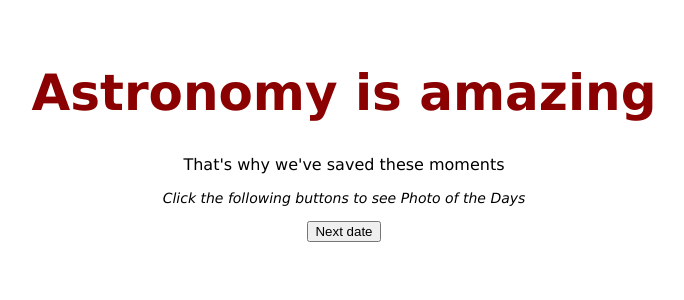
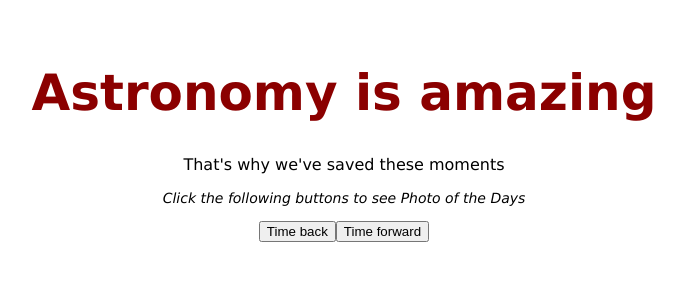
Before and after one commit to Jessiehongtran/nasa2, a React (Create React App) app in the folder photos/: page / in a window 1280 px wide. Shown: the top 300 px of the page, without its empty margins (296-980 px from the left). Built offline with nearby package versions, Linux system fonts and the light colour scheme; no server answers.

Commit message:
got image displayed according to date change

```diff
--- a/photos/src/Components/PhotoGrid.js
+++ b/photos/src/Components/PhotoGrid.js
@@ -10,7 +10,7 @@ class PhotoGrid extends React.Component {
         }
     }
 
-    increaseDate(){
+    decreaseDate(){
         var currentDate = this.state.date
         for (let i = 0; i < currentDate.length; i++){
             var yyyy = currentDate.slice(0, 4)
@@ -37,8 +37,36 @@ class PhotoGrid extends React.Component {
 
     }
 
+    increaseDate(){
+        var currentDate = this.state.date
+        for (let i = 0; i < currentDate.length; i++){
+            var yyyy = currentDate.slice(0, 4)
+            var mm = currentDate.slice(5,7)
+            var dd = currentDate.slice(8,10)
+        }
+
+        var date = parseInt(dd)+1
+        var month = parseInt(mm)
+        var year = parseInt(yyyy)
+
+        if (date >= 30){
+            date = 0
+            month = month +1
+        }
+
+        if (month >= 12){
+            month = 1
+            year = year + 1
+        }
+
+        const tomorrow = String(year) + "-" + String(month).padStart(2, '0') + "-" + String(date).padStart(2, '0')
+        this.setState({date: tomorrow})
+
+    }
+
 
     componentDidMount(){
+        console.log('date in componentDidMount', this.state.date)
         axios
         .get(`https://api.nasa.gov/planetary/apod?api_key=HpJEx1kZ3eD7MbBaHy0qDJKbMdjIEiAaprSj7Y8u&date=${this.state.date}`)
         .then(res => {
@@ -50,12 +78,37 @@ class PhotoGrid extends React.Component {
 
     }
 
+    fetchImages(){
+        console.log("hello")
+        axios
+        .get(`https://api.nasa.gov/planetary/apod?api_key=HpJEx1kZ3eD7MbBaHy0qDJKbMdjIEiAaprSj7Y8u&date=${this.state.date}`)
+        .then(res => {
+            console.log(res)
+            this.setState({photo: res.data.url})
+            })
+        .catch(err=>{
+            console.log('err', err)})
+
+
+       }
+
 
     render(){
         console.log('the date', this.state.date)
         return (
             <div>
-                <button onClick={() => this.increaseDate()}>Next date</button>
+                <button onClick={() =>
+                {
+                 this.decreaseDate()
+                 this.fetchImages()
+                }
+                }>Time back</button>
+                <button onClick={() =>
+                {
+                 this.increaseDate()
+                 this.fetchImages()
+                }
+                }>Time forward</button>
                 <img src={this.state.photo}/>
             </div>
         )
```
